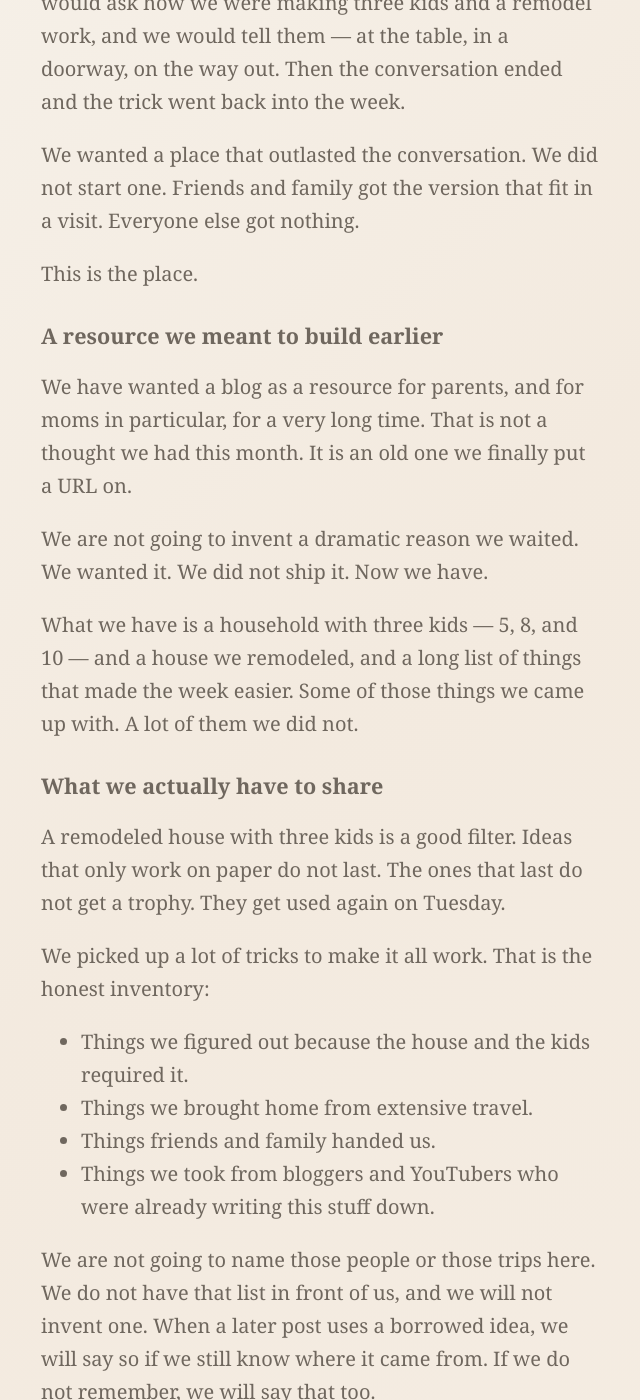
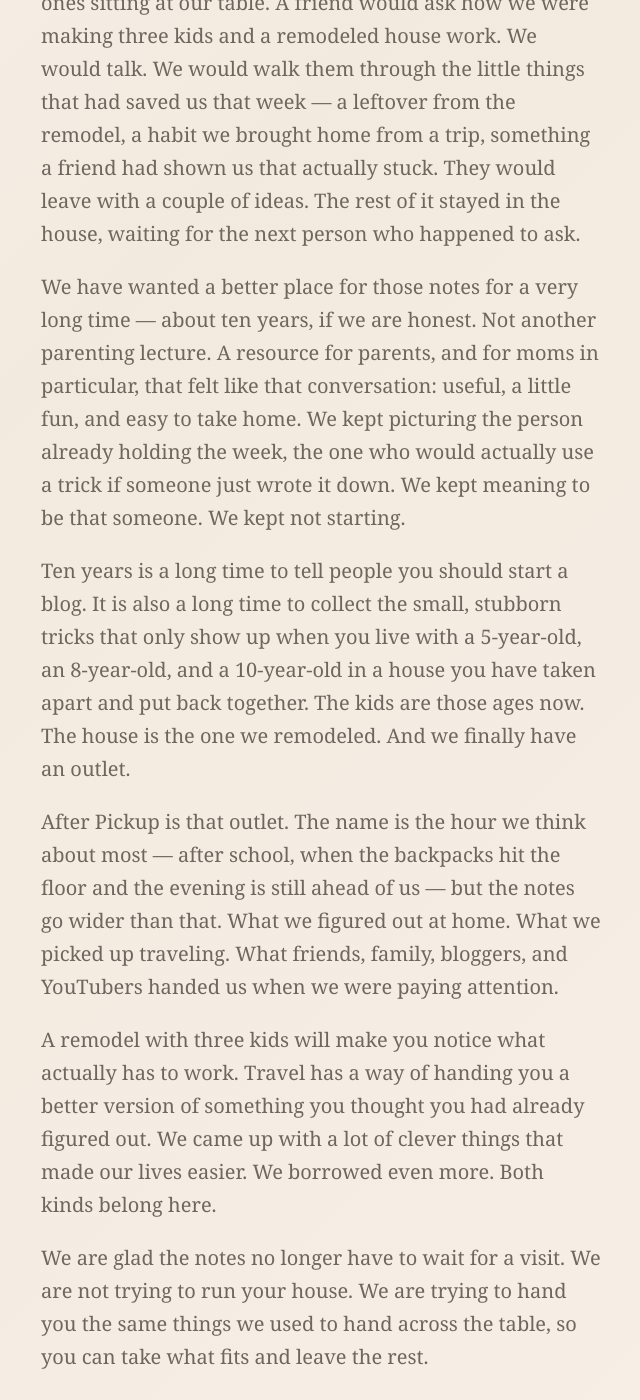
Before and after one commit to madskristensen/afterpickup, a Jekyll site: the page built from _posts/2026-08-29-after-10-years-the-blog-is-live.md, in a window 1280 px wide and 1400 px high, scrolled down 368 px. Shown: the whole window, without its empty margins (319-959 px from the left). Built offline with Jekyll 4.4.1, drawn with Linux system fonts in a browser that asks for light colours; some of the changed text lies outside the part shown.

Commit message:
Tighten the welcome post after review
Cut the manifesto voice, drop the meta lecture, and warm the
welcome to roughly 550 words so it reads like a table conversation.

Co-authored-by: Mads Kristensen <madskristensen@users.noreply.github.com>

```diff
--- a/_posts/2026-08-29-after-10-years-the-blog-is-live.md
+++ b/_posts/2026-08-29-after-10-years-the-blog-is-live.md
@@ -1,76 +1,25 @@
 ---
 title: "After 10 years, the blog is live"
-description: "A long-overdue outlet for the household tricks we used to only tell friends and family."
+description: "The notes we used to only share at the table finally have a home."
 date: 2026-08-29
 image: ""
 tags: [welcome]
 ---
 
-For ten years the answers lived in the house. Someone would ask how we were making three kids and a remodel work, and we would tell them — at the table, in a doorway, on the way out. Then the conversation ended and the trick went back into the week.
+For years, the only people who got the good stuff were the ones sitting at our table. A friend would ask how we were making three kids and a remodeled house work. We would talk. We would walk them through the little things that had saved us that week — a leftover from the remodel, a habit we brought home from a trip, something a friend had shown us that actually stuck. They would leave with a couple of ideas. The rest of it stayed in the house, waiting for the next person who happened to ask.
 
-We wanted a place that outlasted the conversation. We did not start one. Friends and family got the version that fit in a visit. Everyone else got nothing.
+We have wanted a better place for those notes for a very long time — about ten years, if we are honest. Not another parenting lecture. A resource for parents, and for moms in particular, that felt like that conversation: useful, a little fun, and easy to take home. We kept picturing the person already holding the week, the one who would actually use a trick if someone just wrote it down. We kept meaning to be that someone. We kept not starting.
 
-This is the place.
+Ten years is a long time to tell people you should start a blog. It is also a long time to collect the small, stubborn tricks that only show up when you live with a 5-year-old, an 8-year-old, and a 10-year-old in a house you have taken apart and put back together. The kids are those ages now. The house is the one we remodeled. And we finally have an outlet.
 
-## A resource we meant to build earlier
+After Pickup is that outlet. The name is the hour we think about most — after school, when the backpacks hit the floor and the evening is still ahead of us — but the notes go wider than that. What we figured out at home. What we picked up traveling. What friends, family, bloggers, and YouTubers handed us when we were paying attention.
 
-We have wanted a blog as a resource for parents, and for moms in particular, for a very long time. That is not a thought we had this month. It is an old one we finally put a URL on.
+A remodel with three kids will make you notice what actually has to work. Travel has a way of handing you a better version of something you thought you had already figured out. We came up with a lot of clever things that made our lives easier. We borrowed even more. Both kinds belong here.
 
-We are not going to invent a dramatic reason we waited. We wanted it. We did not ship it. Now we have.
+We are glad the notes no longer have to wait for a visit. We are not trying to run your house. We are trying to hand you the same things we used to hand across the table, so you can take what fits and leave the rest.
 
-What we have is a household with three kids — 5, 8, and 10 — and a house we remodeled, and a long list of things that made the week easier. Some of those things we came up with. A lot of them we did not.
+If something here makes your life a little easier, a little more fun, a little better organized, that is enough. You do not need our house, or kids these ages, or our suitcase. You need one afternoon that could go better than it usually does.
 
-## What we actually have to share
+The 5-year-old, the 8-year-old, and the 10-year-old will show up later the way they show up at home: three different people sharing a hallway. What works for the 10-year-old will not always work for the 5-year-old. We will get into that when there is a real task on the table. This one is just the hello.
 
-A remodeled house with three kids is a good filter. Ideas that only work on paper do not last. The ones that last do not get a trophy. They get used again on Tuesday.
-
-We picked up a lot of tricks to make it all work. That is the honest inventory:
-
-- Things we figured out because the house and the kids required it.
-- Things we brought home from extensive travel.
-- Things friends and family handed us.
-- Things we took from bloggers and YouTubers who were already writing this stuff down.
-
-We are not going to name those people or those trips here. We do not have that list in front of us, and we will not invent one. When a later post uses a borrowed idea, we will say so if we still know where it came from. If we do not remember, we will say that too.
-
-The point of writing it down is simple. The tricks used to stop at the people who already knew how to find us. Now they do not have to.
-
-## What we do at home, and what this site is for
-
-At home, the job is the week. The kids are 5, 8, and 10, which means three different capacities in the same hallway. We will get into that split when a post has a real task that breaks by age. This one does not.
-
-What we can say is the reason we are here: we finally have an outlet to spread the ideas that made our lives easier, and we want yours to be a little easier, a little more fun, and a little better organized. That sentence is the whole assignment.
-
-After Pickup is the name. The line on the site is "What actually works between pickup and lights-out." That stretch of day is where a lot of household systems either hold or fall over. We will write about it when we have something tested. We will also write about the rest of the house when we have the notes — the travel habits, the storage workarounds, the small pieces of organization that are not glamorous and do not need to be.
-
-We write as we. The voice is dry on purpose. If a post is only a welcome, it will read like a welcome, not like a ten-step system. If we do not have steps, we will not number empty ones.
-
-## How we will treat the facts
-
-A lot of parenting writing fills the gaps with a scene that never happened. We are not going to do that.
-
-We will not invent wake times, schools, quotes, brands, or prices. We will not invent a medical claim to make a tip sound important. We will not invent a failure for this post, because we do not have one to report. Wanting a blog for years and not starting it is not the same thing as a method that failed, and we are not going to dress it up as one.
-
-When we do not know something, the post will be shorter. This one is shorter than a how-to because it is a door, not a system. The next posts can be long when they have something to be long about.
-
-If you came here from a friend, you already know the tone. If you did not, the short version is: we will tell you what we actually use. We will not cheerlead you through it.
-
-## Who this is for
-
-Parents. Moms in particular, because that is who we kept picturing when we talked about this and did not start it. Not because dads cannot use a leftover system. Because the person we wanted to hand the notes to was usually the one already holding the week.
-
-You do not need a remodeled house. You do not need three kids, or these ages, or our travel history. You need one afternoon that would go better with a trick someone else already tested. That is the bar.
-
-If an idea only works in our house, we will say so. If we borrowed it, we will say so when we can. If it is just a thing that made our lives easier and we cannot remember who showed it to us, we will still write the thing and skip the origin story.
-
-## What happens next
-
-This post has no steps, no gear list, and no photos. Those will show up when a later post has them. The first useful piece will start with a real problem in the house and the thing we did about it.
-
-Until then, this is the introduction:
-
-We have three kids, 5, 8, and 10. We remodeled the house. We traveled a lot and paid attention. Friends, family, bloggers, and YouTubers filled in the rest. For ten years we told people in person. Now the same notes have a URL.
-
-If that is useful, stay. If a later post is not, skip it. We are not going to make either of those decisions louder than they need to be.
-
-Welcome. The blog is live.
+If you have been here for dinner, you already know how we talk. If you have not, welcome anyway. Pull up a chair. The blog is live.
```
